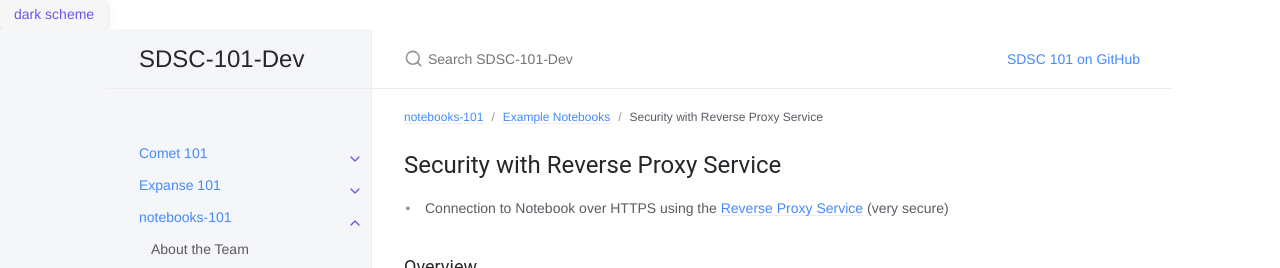
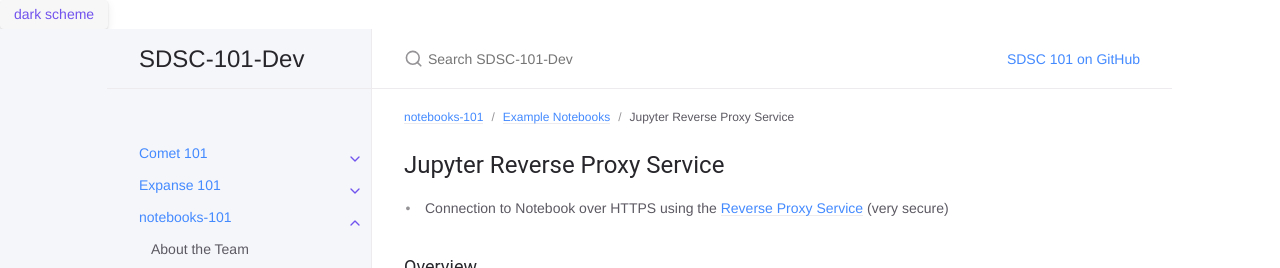
Before and after one commit to sdsc-hpc-training-dev/dev.io, a Jekyll site: the page built from docs/notebooks-101/reverseProxy.md, in a window 1280 px wide and 900 px high, cut to the strip 0-268 px from the top of the window. Built offline with Jekyll 4.4.1, drawn with Linux system fonts in a browser that asks for light colours; some of the changed text lies outside the part shown.

Commit message:
Update reverseProxy.md

```diff
--- a/docs/notebooks-101/reverseProxy.md
+++ b/docs/notebooks-101/reverseProxy.md
@@ -1,12 +1,12 @@
 ---
 layout: default
-title: Security with Reverse Proxy Service
+title: Jupyter Reverse Proxy Service
 parent: Example Notebooks
 grand_parent: notebooks-101
 nav_order: 6
 ---
 
-## Security with Reverse Proxy Service
+## Jupyter Reverse Proxy Service
 * Connection to Notebook over HTTPS using the [Reverse Proxy Service](https://github.com/sdsc-hpc-training-org/reverse-proxy)  (very secure)
 
 ### Overview
```
